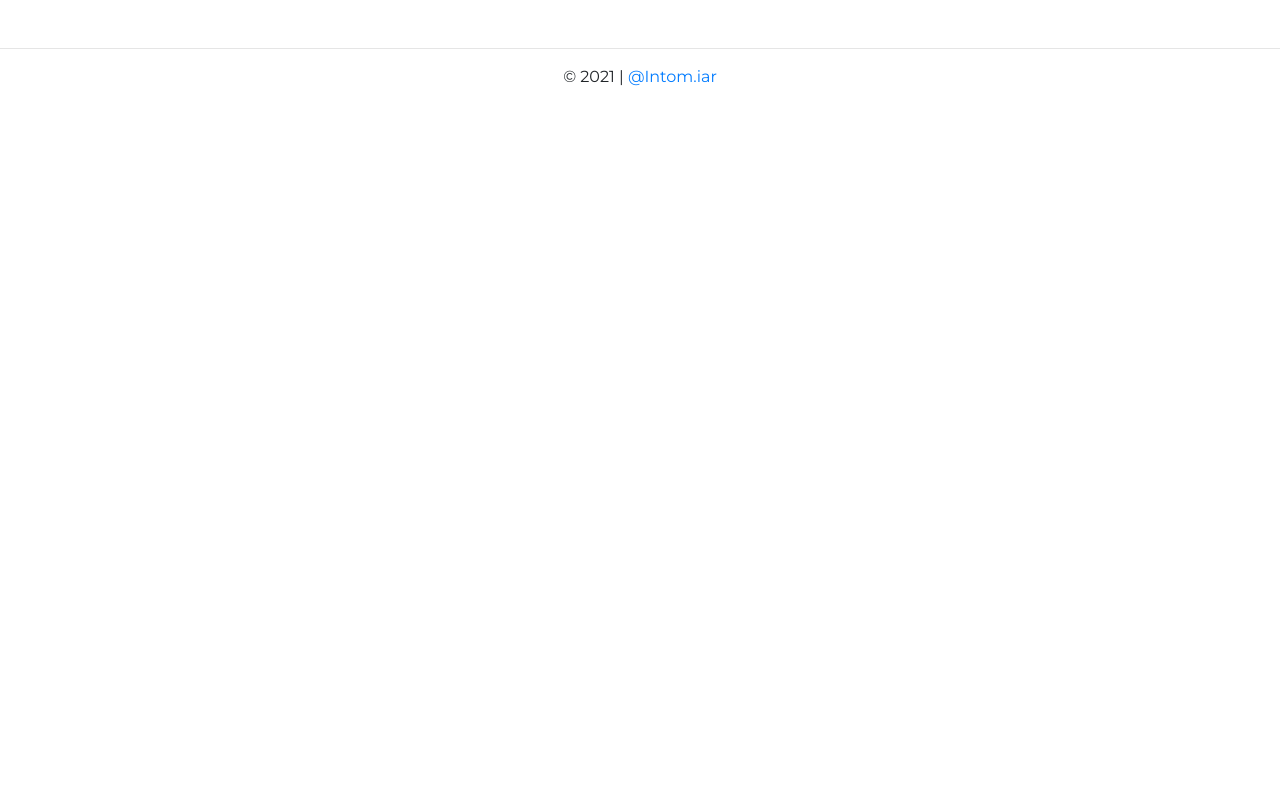
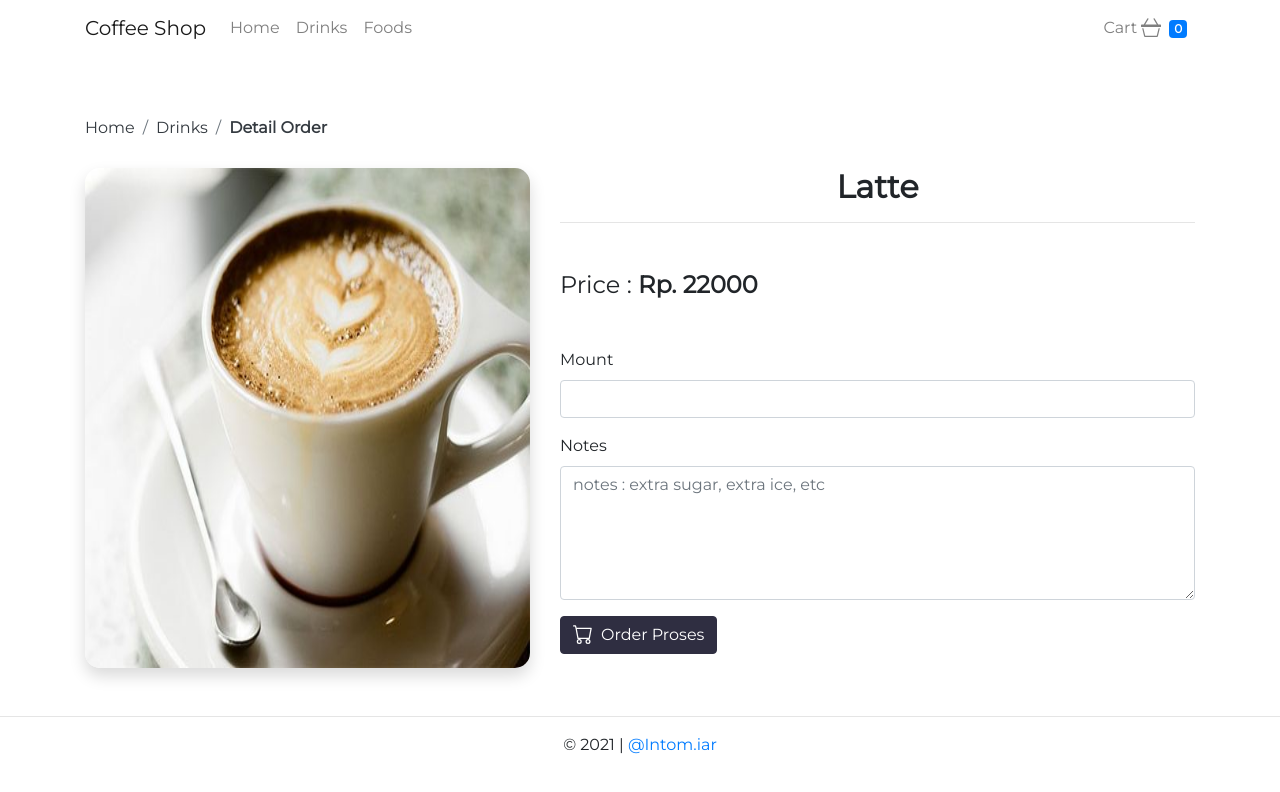
Before and after one commit to intom99/vue-ui-menu-cafe, a Vue app: page /drinks/3 in a window 1280 px wide. Shown: the top 792 px of the page. Built offline with nearby package versions, Linux system fonts and the light colour scheme; data requests are answered from the project's data file.

Commit message:
update view: detail drinks

```diff
--- a/src/assets/css/main.css
+++ b/src/assets/css/main.css
@@ -15,3 +15,7 @@
 .card-img-top {
   border-radius: 15px 15px 0 0;
 }
+.img-fluid{
+  border-radius: 15px;
+  height: 500px;
+ }
--- a/src/components/Header.vue
+++ b/src/components/Header.vue
@@ -8,7 +8,7 @@
               <div class="justify-content-center align-self-center">
               <h2><strong>Delicious Drink and Food, </strong><br> in Your Gadget</h2>
               <p>Choose the menu list </p>
-              <router-link to="/" class="btn btn-lg btn-primary">Order Here <b-icon-chevron-double-right></b-icon-chevron-double-right></router-link>
+              <router-link to="/drinks" class="btn btn-lg btn-primary">Order Here <b-icon-chevron-double-right></b-icon-chevron-double-right></router-link>
          </div>
           </div>
       </div>
--- a/src/components/Product.vue
+++ b/src/components/Product.vue
@@ -12,7 +12,7 @@
         <p class="card-text">
           Rp. {{ product.price }}
         </p>
-        <a href="#" class="btn btn-primary"><b-icon-basket class="mr-2"></b-icon-basket>  Order</a>
+        <router-link :to="'/drinks/'+product.id" class="btn btn-primary"><b-icon-basket class="mr-2"></b-icon-basket>  Order</router-link>
       </div>
     </div>
   </div>
--- a/src/router/index.js
+++ b/src/router/index.js
@@ -3,6 +3,7 @@ import VueRouter from 'vue-router'
 import Home from '../views/Home.vue'
 import Foods from '../views/Foods.vue'
 import Drinks from '../views/Drinks.vue'
+import drinkDetail from '../views/drinkDetail.vue'
 
 Vue.use(VueRouter)
 
@@ -16,6 +17,11 @@ const routes = [
     path: '/drinks',
     name: 'Drinks',
     component: Drinks
+  },
+  {
+    path: '/drinks/:id',
+    name: 'drinkDetail',
+    component: drinkDetail
   },
   {
     path: '/foods',
--- /dev/null
+++ b/src/views/drinkDetail.vue
@@ -0,0 +1,81 @@
+<template>
+  <div class="drink-detail">
+    <Navbar />
+    <div class="container">
+      <!-- breadcrumb -->
+      <div class="row">
+        <div class="col">
+          <nav aria-label="breadcrumb">
+            <ol class="breadcrumb mt-5 bg-white pl-0">
+              <li class="breadcrumb-item">
+                <router-link to="/" class="text-dark">Home</router-link>
+              </li>
+              <li class="breadcrumb-item">
+                <router-link to="/drinks" class="text-dark">Drinks</router-link>
+              </li>
+              <li class="breadcrumb-item active" aria-current="page">
+                <strong class="text-dark">Detail Order</strong>
+              </li>
+            </ol>
+          </nav>
+        </div>
+      </div>
+      <!-- main-content -->
+      <div class="row">
+        <div class="col-md-5">
+          <img :src="'../assets/img/' + product.img" class="img-fluid shadow" />
+        </div>
+        <div class="col-md-7">
+          <h2 class="font-weight-bold text-center">{{ product.name }}</h2>
+          <hr />
+          <h4 class="mt-5">
+            Price : <strong>Rp. {{ product.price }}</strong>
+          </h4>
+
+          <form class="mt-5">
+              <div class="form-group">
+                  <label for="mount">Mount</label>
+                  <input type="number" class="form-control">
+              </div>
+              <div class="form-group">
+                  <label for="">Notes</label>
+                  <textarea name="note" class="form-control" cols="10" rows="5" placeholder="notes : extra sugar, extra ice, etc"></textarea>
+              </div>
+              <button type="submit" class="btn btn-primary"><b-icon-cart class="mr-2"></b-icon-cart>Order Proses</button>
+          </form>
+        </div>
+      </div>
+    </div>
+  </div>
+</template>
+
+<script>
+import Navbar from "@/components/Navbar.vue";
+import axios from "axios";
+
+export default {
+  name: "drinkDetail",
+  components: {
+    Navbar,
+  },
+  data() {
+    return {
+      product: {},
+    };
+  },
+  methods: {
+    setProduct(data) {
+      this.product = data;
+    },
+  },
+  mounted() {
+    axios
+      .get("http://localhost:3000/drink/" + this.$route.params.id)
+      .then((response) => this.setProduct(response.data))
+      .catch((error) => console.log("Gagal : ", error));
+  },
+};
+</script>
+
+<style>
+</style>
```
